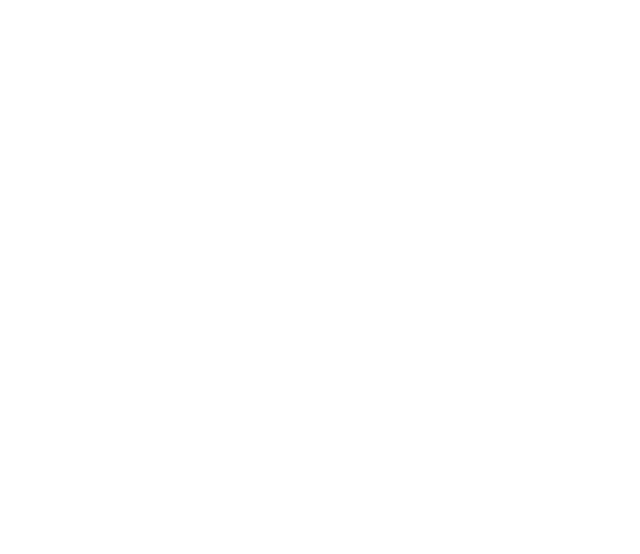
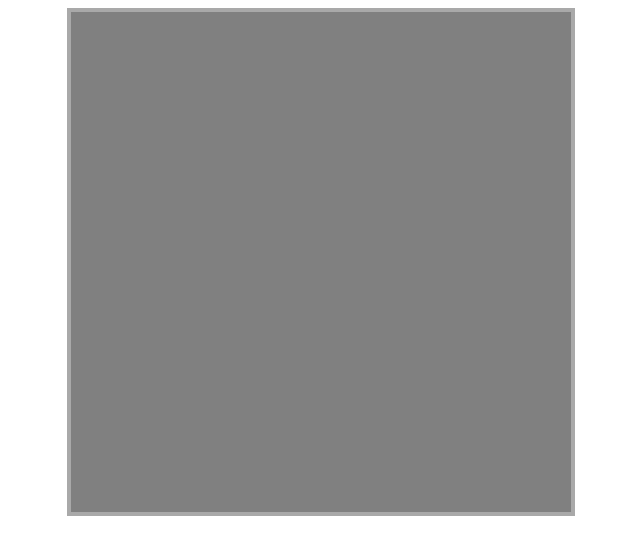
Before and after one commit to nicholas-mn/Etch-a-Sketch, a plain HTML site: page index.html in a window 1280 px wide. Shown: the whole page, without its empty margins (319-959 px from the left). Drawn offline with Linux system fonts and the light colour scheme.

Commit message:
Create grid function with 16x16 as default

```diff
--- a/index.html
+++ b/index.html
@@ -8,7 +8,7 @@
 </head>
 <body>
 
-
+    <div id="grid"></div>
 
     <script src="script.js"></script>
 </body>
--- a/script.js
+++ b/script.js
@@ -0,0 +1,18 @@
+const gridDiv = document.querySelector("#grid");
+
+function createGrid(amount) {
+
+    gridDiv.textContent = "";
+
+    for (i = 0; i !== amount * amount; ++i) {
+
+        const gridElement = document.createElement("div");
+        gridElement.classList.add("gridElement");
+        gridElement.style.flexBasis = 100 / amount + "%";
+        gridDiv.appendChild(gridElement);
+
+    }
+
+}
+
+createGrid(16);
--- a/style.css
+++ b/style.css
@@ -0,0 +1,19 @@
+body {
+    display: flex;
+    justify-content: center;
+    align-items: center;
+}
+
+#grid {
+    display: flex;
+    flex-wrap: wrap;
+    justify-content: space-between;
+    height: 500px;
+    width: 500px;
+    border: 4px solid darkgrey;
+}
+
+.gridElement {
+    flex: auto;
+    background-color: grey;
+}
```
